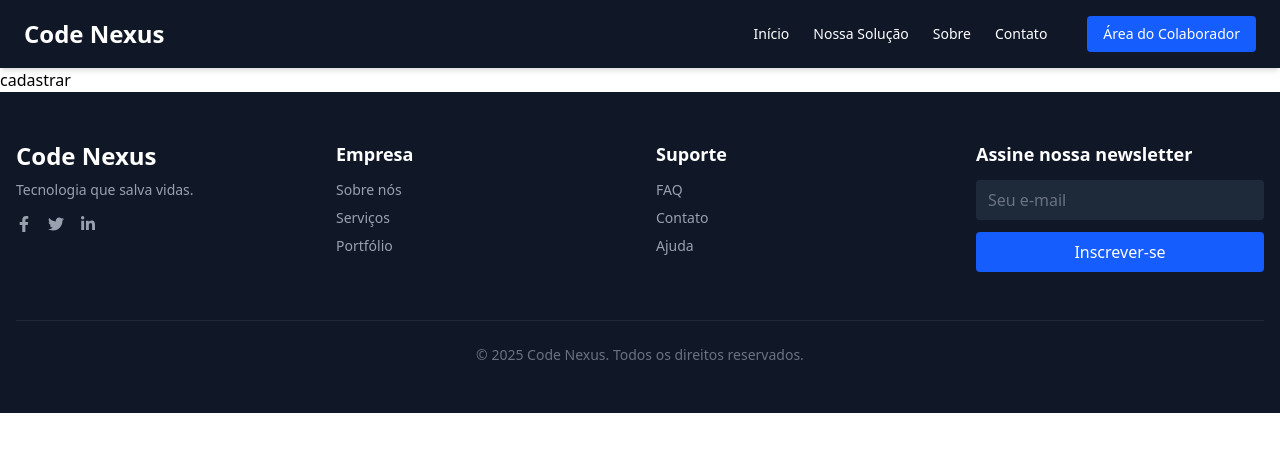
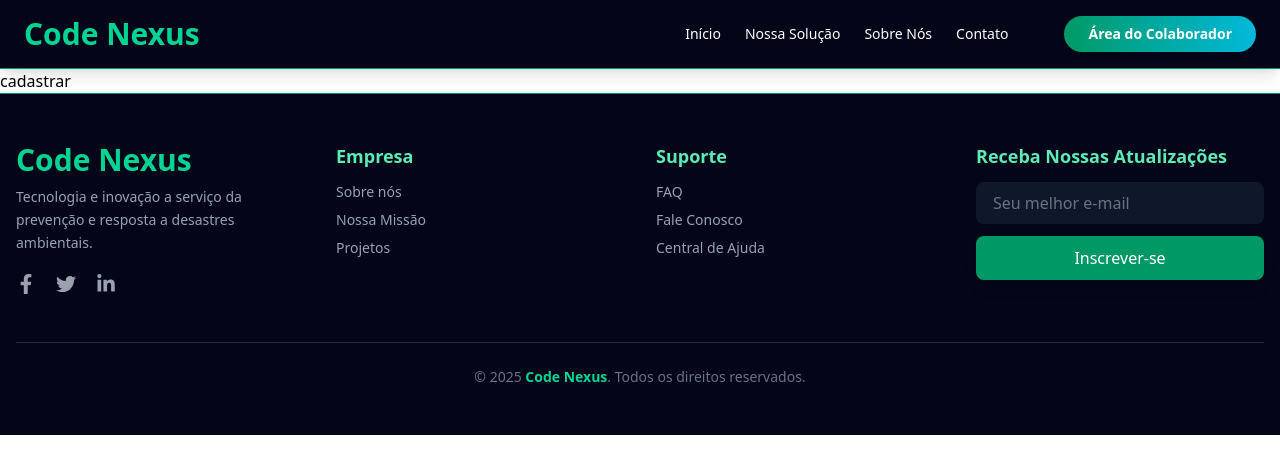
Before and after one commit to GrupoCodeNexus/GeoPulse, a React (Vite) app: page /cadastrar in a window 1280 px wide. Shown: the top 474 px of the page. Built offline with nearby package versions, Linux system fonts and the light colour scheme.

Commit message:
Style: alteração na paleta de cores

```diff
--- a/src/Components/Footer.jsx
+++ b/src/Components/Footer.jsx
@@ -2,20 +2,22 @@ import { FaFacebookF, FaTwitter, FaLinkedinIn } from "react-icons/fa";
 
 export default function Footer() {
   return (
-    <footer className="bg-gray-900 text-white py-12 px-4">
+    <footer className="bg-slate-950 text-white py-12 px-4 border-t border-emerald-600">
       <div className="max-w-7xl mx-auto grid grid-cols-1 md:grid-cols-4 gap-8">
         {/* Logo e descrição */}
         <div>
-          <h2 className="text-2xl font-bold mb-2">Code Nexus</h2>
-          <p className="text-sm text-gray-400">Tecnologia que salva vidas.</p>
-          <div className="flex space-x-4 mt-4">
-            <a href="#" className="text-gray-400 hover:text-white">
+          <h2 className="text-3xl font-extrabold mb-2 text-emerald-400">Code Nexus</h2>
+          <p className="text-sm text-gray-400 leading-relaxed">
+            Tecnologia e inovação a serviço da prevenção e resposta a desastres ambientais.
+          </p>
+          <div className="flex space-x-5 mt-5">
+            <a href="#" className="text-gray-400 hover:text-emerald-300 transition duration-300 text-xl">
               <FaFacebookF />
             </a>
-            <a href="#" className="text-gray-400 hover:text-white">
+            <a href="#" className="text-gray-400 hover:text-emerald-300 transition duration-300 text-xl">
               <FaTwitter />
             </a>
-            <a href="#" className="text-gray-400 hover:text-white">
+            <a href="#" className="text-gray-400 hover:text-emerald-300 transition duration-300 text-xl">
               <FaLinkedinIn />
             </a>
           </div>
@@ -23,36 +25,36 @@ export default function Footer() {
 
         {/* Links rápidos */}
         <div>
-          <h3 className="text-lg font-semibold mb-3">Empresa</h3>
+          <h3 className="text-lg font-semibold mb-3 text-emerald-300">Empresa</h3>
           <ul className="space-y-2 text-sm text-gray-400">
-            <li><a href="#" className="hover:text-white">Sobre nós</a></li>
-            <li><a href="#" className="hover:text-white">Serviços</a></li>
-            <li><a href="#" className="hover:text-white">Portfólio</a></li>
+            <li><a href="#" className="hover:text-emerald-300 transition duration-200">Sobre nós</a></li>
+            <li><a href="#" className="hover:text-emerald-300 transition duration-200">Nossa Missão</a></li>
+            <li><a href="#" className="hover:text-emerald-300 transition duration-200">Projetos</a></li>
           </ul>
         </div>
 
         {/* Suporte */}
         <div>
-          <h3 className="text-lg font-semibold mb-3">Suporte</h3>
+          <h3 className="text-lg font-semibold mb-3 text-emerald-300">Suporte</h3>
           <ul className="space-y-2 text-sm text-gray-400">
-            <li><a href="#" className="hover:text-white">FAQ</a></li>
-            <li><a href="#" className="hover:text-white">Contato</a></li>
-            <li><a href="#" className="hover:text-white">Ajuda</a></li>
+            <li><a href="#" className="hover:text-emerald-300 transition duration-200">FAQ</a></li>
+            <li><a href="#" className="hover:text-emerald-300 transition duration-200">Fale Conosco</a></li>
+            <li><a href="#" className="hover:text-emerald-300 transition duration-200">Central de Ajuda</a></li>
           </ul>
         </div>
 
         {/* Newsletter */}
         <div>
-          <h3 className="text-lg font-semibold mb-3">Assine nossa newsletter</h3>
+          <h3 className="text-lg font-semibold mb-3 text-emerald-300">Receba Nossas Atualizações</h3>
           <form className="flex flex-col space-y-3">
             <input
               type="email"
-              placeholder="Seu e-mail"
-              className="px-3 py-2 rounded bg-gray-800 text-white placeholder-gray-500 focus:outline-none focus:ring-2 focus:ring-blue-500"
+              placeholder="Seu melhor e-mail"
+              className="px-4 py-2 rounded-lg bg-slate-900 text-white placeholder-gray-500 focus:outline-none focus:ring-2 focus:ring-emerald-500 border border-transparent focus:border-emerald-500"
             />
             <button
               type="submit"
-              className="bg-blue-600 hover:bg-blue-700 text-white px-4 py-2 rounded"
+              className="transition duration-300 text-white px-5 py-2.5 rounded-lg bg-emerald-600 hover:bg-emerald-700 shadow-lg hover:shadow-emerald-500/50 focus:outline-none focus:ring-2 focus:ring-emerald-500 focus:ring-offset-2 focus:ring-offset-slate-950"
             >
               Inscrever-se
             </button>
@@ -62,7 +64,7 @@ export default function Footer() {
 
       {/* Direitos autorais */}
       <div className="mt-12 border-t border-gray-800 pt-6 text-center text-sm text-gray-500">
-        © {new Date().getFullYear()} Code Nexus. Todos os direitos reservados.
+        © {new Date().getFullYear()} <span className="text-emerald-400 font-semibold">Code Nexus</span>. Todos os direitos reservados.
       </div>
     </footer>
   );
--- a/src/Components/Nav.jsx
+++ b/src/Components/Nav.jsx
@@ -9,48 +9,54 @@ export default function Navbar() {
   const toggleMenu = () => setMenuOpen(!menuOpen);
 
   const clickColaborador = () => {
-    // fazer a verificação/autenticação e redirecionar pro login
     navigate("/login");
   };
 
   return (
-    <nav className="bg-gray-900 text-white px-6 py-4 shadow-md">
+    <nav className="bg-slate-950 text-white px-6 py-4 shadow-lg border-b border-emerald-600">
       <div className="max-w-7xl mx-auto flex justify-between items-center">
         {/* Logo */}
-        <div className="text-2xl font-bold">Code Nexus</div>
+        <div className="text-3xl font-extrabold text-emerald-400">Code Nexus</div>
 
         {/* Desktop menu */}
-        <div className="hidden md:flex items-center space-x-6">
-          <ul className="flex space-x-6 text-sm">
-            <li><a href="/" className="hover:text-blue-400">Início</a></li>
-            <li><a href="#" className="hover:text-blue-400">Nossa Solução</a></li>
-            <li><a href="#" className="hover:text-blue-400">Sobre</a></li>
-            <li><a href="#" className="hover:text-blue-400">Contato</a></li>
+        <div className="hidden md:flex items-center space-x-8">
+          <ul className="flex space-x-6 text-sm font-medium">
+            <li><a href="/" className="transition duration-300 hover:text-emerald-300">Início</a></li>
+            <li><a href="#" className="transition duration-300 hover:text-emerald-300">Nossa Solução</a></li>
+            <li><a href="#" className="transition duration-300 hover:text-emerald-300">Sobre Nós</a></li>
+            <li><a href="#" className="transition duration-300 hover:text-emerald-300">Contato</a></li>
           </ul>
           <button
             onClick={clickColaborador}
-            className="ml-4 bg-blue-600 hover:bg-blue-700 text-white text-sm px-4 py-2 rounded"
+            className="ml-6 px-6 py-2 rounded-full text-sm font-semibold
+                       bg-gradient-to-r from-emerald-600 to-cyan-500 text-white
+                       hover:from-emerald-700 hover:to-cyan-600
+                       shadow-md hover:cursor-pointer hover:shadow-lg transition duration-300 ease-in-out
+                       focus:outline-none focus:ring-2 focus:ring-emerald-500 focus:ring-offset-2 focus:ring-offset-slate-950"
           >
             Área do Colaborador
           </button>
         </div>
 
         {/* Mobile menu icon */}
-        <button onClick={toggleMenu} className="md:hidden text-2xl">
+        <button onClick={toggleMenu} className="md:hidden text-3xl text-emerald-400">
           {menuOpen ? <FaTimes /> : <FaBars />}
         </button>
       </div>
 
       {/* Mobile dropdown */}
       {menuOpen && (
-        <div className="md:hidden mt-4 space-y-4 text-sm">
-          <a href="#" className="block hover:text-blue-400">Início</a>
-          <a href="#" className="block hover:text-blue-400">Nossa Solução</a>
-          <a href="#" className="block hover:text-blue-400">Sobre</a>
-          <a href="#" className="block hover:text-blue-400">Contato</a>
+        <div className="md:hidden mt-4 pb-4 space-y-4 text-sm bg-slate-900 rounded-b-lg shadow-md">
+          <a href="#" className="block px-6 py-2 hover:bg-slate-800 hover:text-emerald-300 transition duration-200">Início</a>
+          <a href="#" className="block px-6 py-2 hover:bg-slate-800 hover:text-emerald-300 transition duration-200">Nossa Solução</a>
+          <a href="#" className="block px-6 py-2 hover:bg-slate-800 hover:text-emerald-300 transition duration-200">Sobre Nós</a>
+          <a href="#" className="block px-6 py-2 hover:bg-slate-800 hover:text-emerald-300 transition duration-200">Contato</a>
           <button
             onClick={clickColaborador}
-            className="w-full bg-blue-600 hover:bg-blue-700 text-white py-2 rounded"
+            className="w-full text-left px-6 py-2 mt-2
+                       bg-gradient-to-r from-emerald-600 to-cyan-500 text-white
+                       hover:from-emerald-700 hover:to-cyan-600
+                       transition duration-300 ease-in-out rounded-b-lg md:rounded-none"
           >
             Área do Colaborador
           </button>
```
